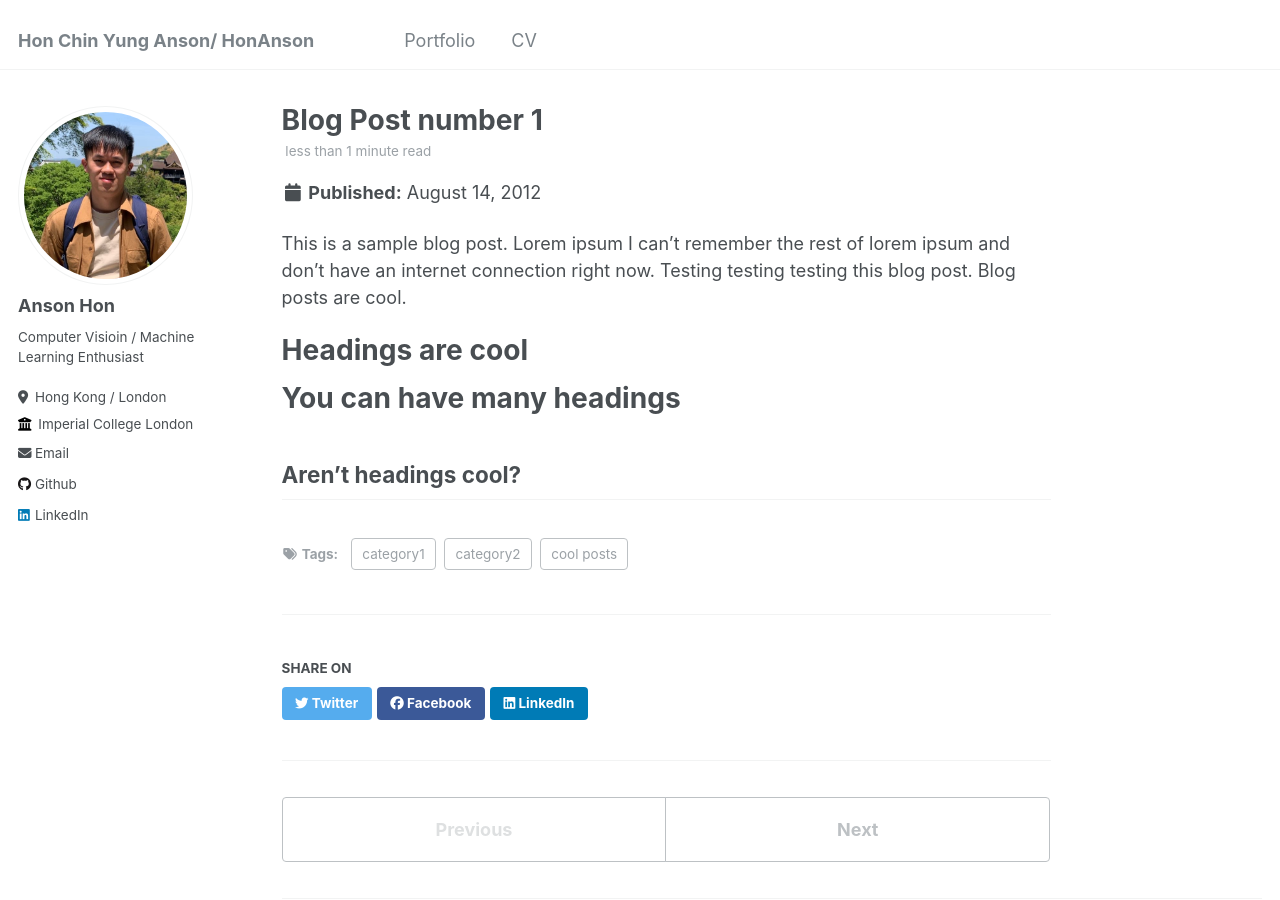
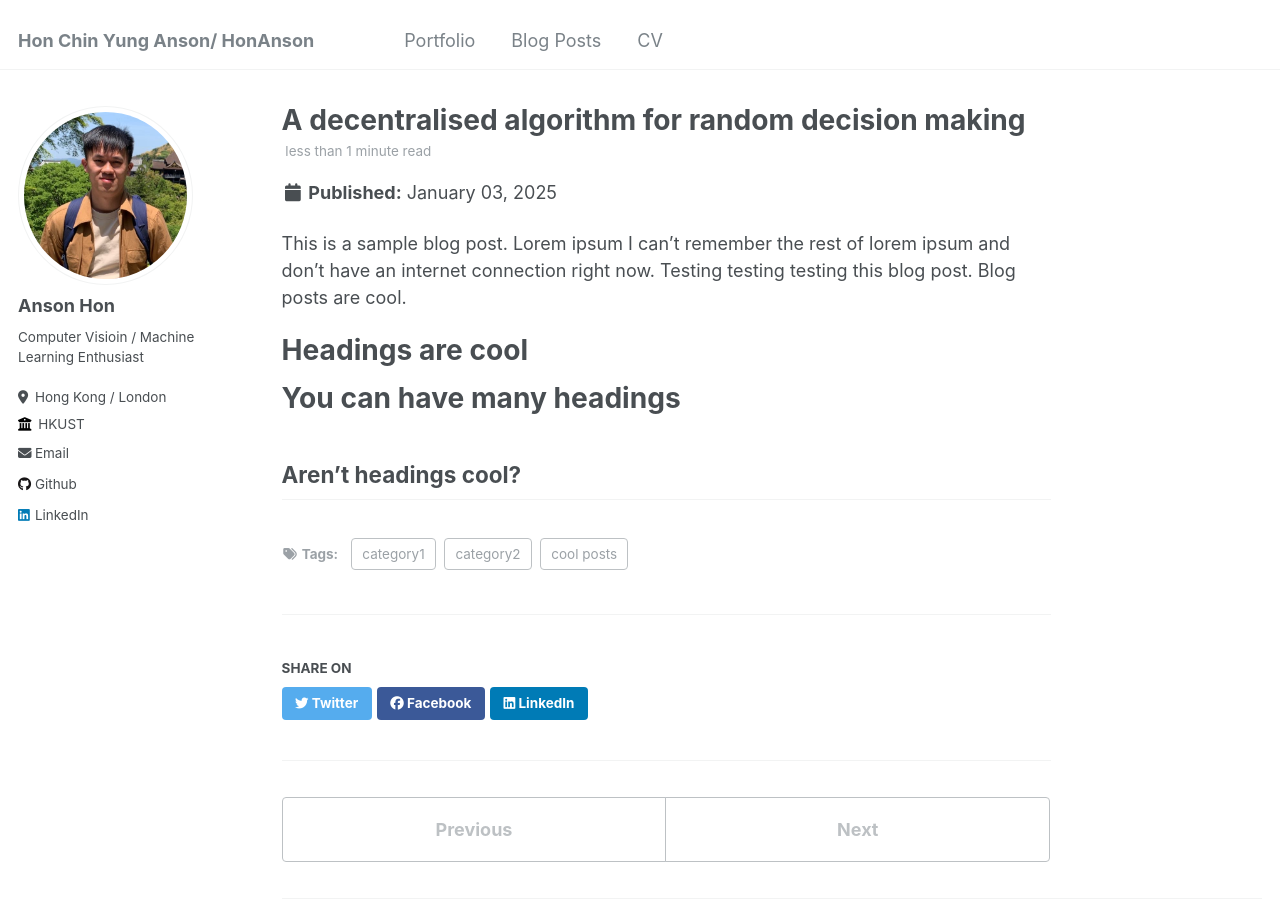
Before and after one commit to HonAnson/HonAnson.github.io, a Jekyll site: the page built from _posts/2012-08-14-blog-post-1.md, in a window 1280 px wide and 900 px high. Built offline with Jekyll 4.4.1, drawn with Linux system fonts in a browser that asks for light colours.

Commit message:
Adding blog post

```diff
--- a/_config.yml
+++ b/_config.yml
@@ -26,7 +26,7 @@ author:
   pronouns         : # example: "she/her"
   bio              : "Computer Visioin / Machine Learning Enthusiast"
   location         : "Hong Kong / London"
-  employer         : "Imperial College London"
+  employer         : "HKUST"
   uri              : # URL
   email            : "hon.anson@gmail.com"
 
--- a/_data/navigation.yml
+++ b/_data/navigation.yml
@@ -12,8 +12,8 @@ main:
   - title: "Portfolio"
     url: /portfolio/
 
-  # - title: "Blog Posts"
-    # url: /year-archive/
+  - title: "Blog Posts"
+    url: /year-archive/
 
   - title: "CV"
     url: /cv/
--- a/_posts/2012-08-14-blog-post-1.md
+++ b/_posts/2012-08-14-blog-post-1.md
@@ -1,7 +1,7 @@
 ---
-title: 'Blog Post number 1'
-date: 2012-08-14
-permalink: /posts/2012/08/blog-post-1/
+title: 'A decentralised algorithm for random decision making'
+date: 2025-01-03
+permalink: /posts/2025/01/decentralized_random_decision/
 tags:
   - cool posts
   - category1
```
Also changed, not shown: _pages/cv.md (+0 -1 lines).
